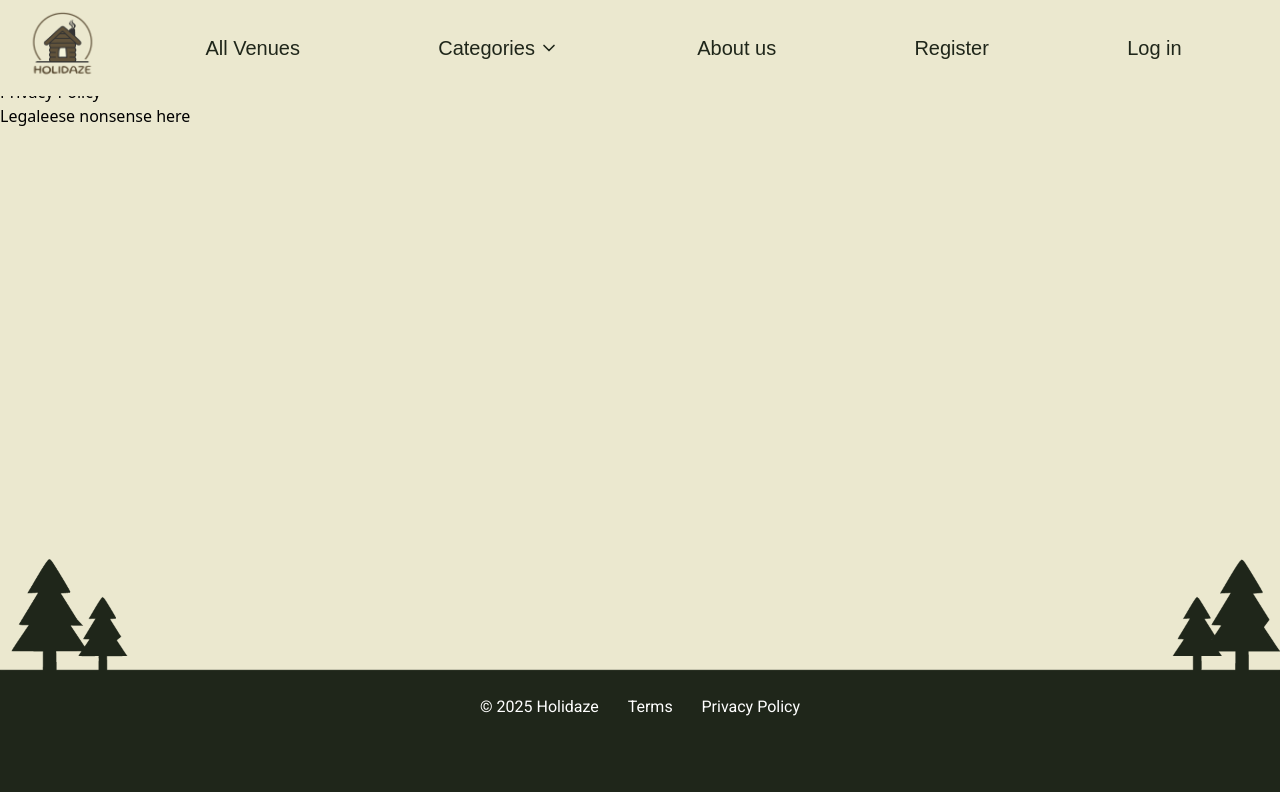
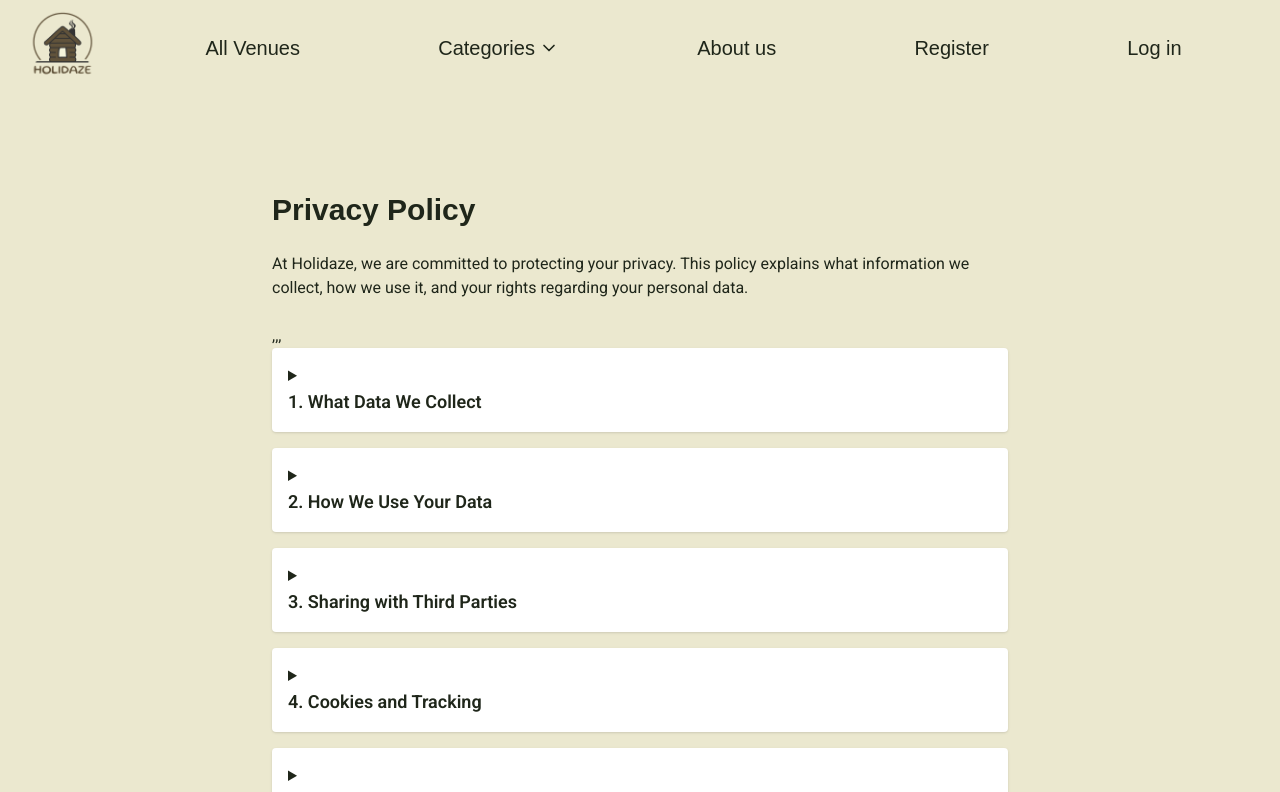
Before and after one commit to maddipaddi/Fireside-Holidaze, a React (Vite) app: page /Privacy in a window 1280 px wide. Shown: the top 792 px of the page. Built offline with nearby package versions, Linux system fonts and the light colour scheme; a web font is replaced by a local one.

Commit message:
feat: add content and styling to privacy

```diff
--- a/src/pages/Privacy.jsx
+++ b/src/pages/Privacy.jsx
@@ -1,8 +1,84 @@
 export default function Privacy() {
+  const policies = [
+    {
+      id: "data-collection",
+      title: "1. What Data We Collect",
+      content:
+        "We collect basic information you provide during registration, such as your name, email address, and optional profile details. We also collect booking and listing information you create on the Holidaze platform.",
+    },
+    {
+      id: "how-we-use",
+      title: "2. How We Use Your Data",
+      content:
+        "Your data is used to provide and improve our services — including managing bookings, communicating with you, personalizing your experience, and preventing fraud.",
+    },
+    {
+      id: "sharing",
+      title: "3. Sharing with Third Parties",
+      content:
+        "We do not sell your personal data. We may share data with third-party providers that help us operate the platform (such as payment processors or email services), always in compliance with data protection laws.",
+    },
+    {
+      id: "cookies",
+      title: "4. Cookies and Tracking",
+      content:
+        "We use cookies to enhance your experience and analyze site usage. You can manage cookie preferences in your browser settings. Disabling cookies may affect how certain features function.",
+    },
+    {
+      id: "data-rights",
+      title: "5. Your Rights",
+      content:
+        "You have the right to access, update, or delete your personal data. You can do this by logging into your Holidaze account or contacting us directly.",
+    },
+    {
+      id: "security",
+      title: "6. Data Security",
+      content:
+        "We implement security measures to protect your data, including encryption and secure storage. However, no system is completely secure, and we encourage you to take precautions as well.",
+    },
+    {
+      id: "changes",
+      title: "7. Changes to This Policy",
+      content:
+        "We may update this privacy policy to reflect changes to our practices. Any significant changes will be communicated via the platform or email.",
+    },
+  ];
+
   return (
-    <section>
-      <h1>Privacy Policy</h1>
-      <p>Legaleese nonsense here</p>
+    <section className="max-w-3xl mx-auto px-4 pt-28 pb-16 text-copy dark:text-white font-body">
+      <h1 className="text-3xl font-bold font-heading mb-6">Privacy Policy</h1>
+      <p className="mb-6">
+        At Holidaze, we are committed to protecting your privacy. This policy
+        explains what information we collect, how we use it, and your rights
+        regarding your personal data.
+      </p>
+      ,,,
+      <div className="space-y-4">
+        {policies.map((item) => (
+          <details
+            key={item.id}
+            className="bg-white dark:bg-background p-4 rounded shadow"
+            aria-labelledby={`${item.id}-heading`}
+          >
+            <summary
+              className="cursor-pointer font-semibold dark:text-copy focus:outline-none focus:ring"
+              aria-controls={`${item.id}-content`}
+              aria-expanded="false"
+              role="button"
+            >
+              <h2 id={`${item.id}-heading`} className="text-lg font-semibold">
+                {item.title}
+              </h2>
+            </summary>
+            <div
+              id={`${item.id}-content`}
+              className="mt-2 text-sm dark:text-copy"
+            >
+              <p>{item.content}</p>
+            </div>
+          </details>
+        ))}
+      </div>
     </section>
   );
 }
```
